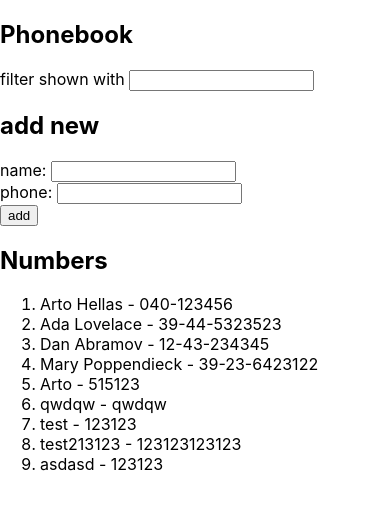
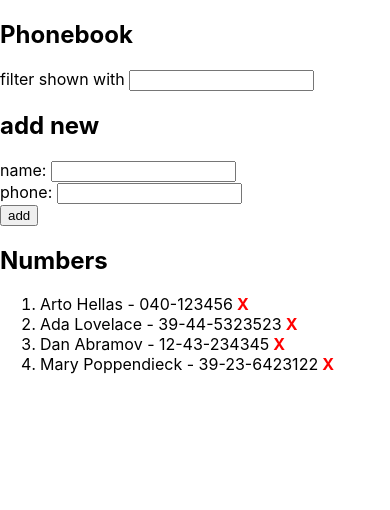
Before and after one commit to omergulen/fullstackchallenge, a React (Create React App) app in the folder part2/phonebook/: page / in a window 390 px wide. Shown: the top 510 px of the page. Built offline with nearby package versions, Linux system fonts and the light colour scheme; data requests are answered from the project's data file.

Commit message:
part2 :: Phonebook step9

```diff
--- a/part2/phonebook/db.json
+++ b/part2/phonebook/db.json
@@ -19,31 +19,6 @@
       "name": "Mary Poppendieck",
       "number": "39-23-6423122",
       "id": 4
-    },
-    {
-      "name": "Arto",
-      "number": "515123",
-      "id": 5
-    },
-    {
-      "name": "qwdqw",
-      "number": "qwdqw",
-      "id": 6
-    },
-    {
-      "name": "test",
-      "number": "123123",
-      "id": 7
-    },
-    {
-      "name": "test213123",
-      "number": "123123123123",
-      "id": 8
-    },
-    {
-      "name": "asdasd",
-      "number": "123123",
-      "id": 9
     }
   ]
 }
--- a/part2/phonebook/src/App.js
+++ b/part2/phonebook/src/App.js
@@ -25,11 +25,17 @@ const PersonForm = ({ newName, handleNameChange, newPhone, handlePhoneChange, ha
   </form>
 )
 
-const People = ({ people, filterName }) => {
+const People = ({ people, filterName, handleDelete }) => {
   const filterRows = (rows) => rows.filter(el => el.name.toLowerCase().includes(filterName))
+
   return (
     <ol>
-      {filterRows(people).map(person => <li key={person.name} >{person.name} - {person.number}</li>)}
+      {filterRows(people).map(person =>
+        <li
+          key={person.name}>
+          {person.name} - {person.number}
+          <b style={{ color: 'red', marginLeft: 4 }} onClick={() => handleDelete(person)}>X</b>
+        </li>)}
     </ol>
   )
 }
@@ -71,6 +77,14 @@ const App = () => {
     }
   }
 
+  const handleDelete = person => {
+    const result = window.confirm(`Do you really want to delete ${person.name}?`);
+    if (result) {
+      peopleDB.deletePerson(person.id).then(() => {
+        setPeople(people.filter(p => p.id !== person.id))
+      })
+    }
+  }
 
   return (
     <div>
@@ -85,7 +99,7 @@ const App = () => {
         handleSubmit={handleSubmit}
       />
       <Header title='Numbers' />
-      <People people={people} filterName={filterName} />
+      <People people={people} filterName={filterName} handleDelete={handleDelete} />
     </div>
   )
 }
```
